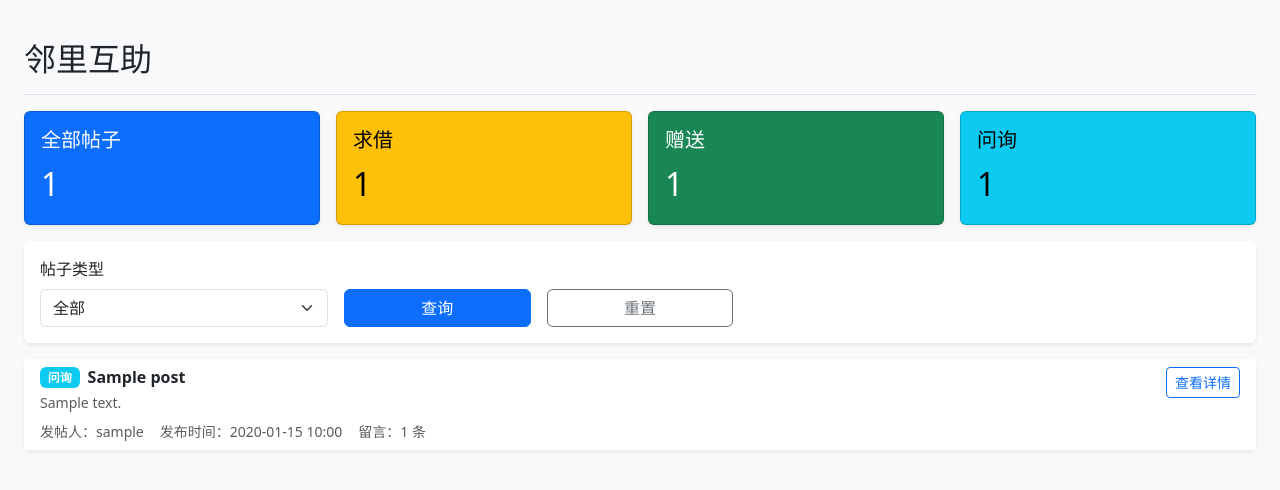
After one commit to lacsar712/label-3551-9999999, a Django app: template templates/management/neighborhood_help_list.html in a window 1280 px wide. The commit adds this page. Shown: the top 490 px of the page. Run offline with Django 4.2, Linux system fonts and the light colour scheme; the template is opened without the code that fills it: most values are stand-ins (such as "Sample title", 1, 10 or a date in 2020).

Commit message:
.661277247809132:0e076e32d65f8d7de97c145ece675cb9_6a3865330b313b44abf091be.6a38653b0b313b44abf091c0.6a386538d1ca71cd4998f36e:Trae CN.T(2026/6/22 06:27:07)

```diff
--- a/templates/base.html
+++ b/templates/base.html
@@ -85,6 +85,8 @@
                         class="{% if 'vote' in request.resolver_match.url_name %}active{% endif %}">投票管理</a>
                     <a href="{% url 'lost_item_list' %}"
                         class="{% if 'lost_item' in request.resolver_match.url_name %}active{% endif %}">失物招领</a>
+                    <a href="{% url 'neighborhood_help_list' %}"
+                        class="{% if 'neighborhood_help' in request.resolver_match.url_name %}active{% endif %}">邻里互助</a>
                     <a href="{% url 'temporary_parking_review_list' %}"
                         class="{% if 'temporary_parking_review' in request.resolver_match.url_name %}active{% endif %}">停车审核</a>
                     <a href="{% url 'temporary_parking_gate_query' %}"
@@ -94,6 +96,8 @@
                         class="{% if 'vote' in request.resolver_match.url_name %}active{% endif %}">社区投票</a>
                     <a href="{% url 'lost_item_list' %}"
                         class="{% if 'lost_item' in request.resolver_match.url_name %}active{% endif %}">失物招领</a>
+                    <a href="{% url 'neighborhood_help_list' %}"
+                        class="{% if 'neighborhood_help' in request.resolver_match.url_name %}active{% endif %}">邻里互助</a>
                     <a href="{% url 'temporary_parking_list' %}"
                         class="{% if 'temporary_parking' in request.resolver_match.url_name %}active{% endif %}">临时停车</a>
                     {% endif %}
--- /dev/null
+++ b/templates/management/neighborhood_help_list.html
@@ -0,0 +1,122 @@
+{% extends "base.html" %}
+
+{% block title %}邻里互助 - 智慧物业平台{% endblock %}
+
+{% block content %}
+<div class="d-flex justify-content-between flex-wrap flex-md-nowrap align-items-center pt-3 pb-2 mb-3 border-bottom">
+    <h1 class="h2">邻里互助</h1>
+    {% if request.user.role == 'owner' %}
+    <div class="btn-toolbar mb-2 mb-md-0">
+        <a href="{% url 'neighborhood_help_add' %}" class="btn btn-sm btn-primary">发布帖子</a>
+    </div>
+    {% endif %}
+</div>
+
+<div class="row g-3 mb-3">
+    <div class="col-md-3">
+        <div class="card text-bg-primary shadow-sm h-100">
+            <div class="card-body">
+                <h5 class="card-title">全部帖子</h5>
+                <p class="card-text fs-2">{{ total_count }}</p>
+            </div>
+        </div>
+    </div>
+    <div class="col-md-3">
+        <div class="card text-bg-warning shadow-sm h-100">
+            <div class="card-body">
+                <h5 class="card-title">求借</h5>
+                <p class="card-text fs-2">{{ borrow_count }}</p>
+            </div>
+        </div>
+    </div>
+    <div class="col-md-3">
+        <div class="card text-bg-success shadow-sm h-100">
+            <div class="card-body">
+                <h5 class="card-title">赠送</h5>
+                <p class="card-text fs-2">{{ gift_count }}</p>
+            </div>
+        </div>
+    </div>
+    <div class="col-md-3">
+        <div class="card text-bg-info shadow-sm h-100">
+            <div class="card-body">
+                <h5 class="card-title">问询</h5>
+                <p class="card-text fs-2">{{ inquiry_count }}</p>
+            </div>
+        </div>
+    </div>
+</div>
+
+<div class="card shadow-sm border-0 mb-3">
+    <div class="card-body">
+        <form method="get" class="row g-3 align-items-end">
+            <div class="col-md-3">
+                <label class="form-label">帖子类型</label>
+                <select name="post_type" class="form-select">
+                    <option value="">全部</option>
+                    {% for key, value in post_types %}
+                    <option value="{{ key }}" {% if current_post_type == key %}selected{% endif %}>{{ value }}</option>
+                    {% endfor %}
+                </select>
+            </div>
+            <div class="col-md-2">
+                <button type="submit" class="btn btn-primary w-100">查询</button>
+            </div>
+            <div class="col-md-2">
+                <a href="{% url 'neighborhood_help_list' %}" class="btn btn-outline-secondary w-100">重置</a>
+            </div>
+        </form>
+    </div>
+</div>
+
+<div class="card shadow-sm border-0">
+    <div class="card-body p-0">
+        {% if posts %}
+        <div class="list-group list-group-flush">
+            {% for post in posts %}
+            <div class="list-group-item list-group-item-action">
+                <div class="d-flex justify-content-between align-items-start">
+                    <div class="flex-grow-1">
+                        <div class="d-flex align-items-center gap-2 mb-1">
+                            {% if post.post_type == 'borrow' %}
+                            <span class="badge bg-warning text-dark">求借</span>
+                            {% elif post.post_type == 'gift' %}
+                            <span class="badge bg-success">赠送</span>
+                            {% else %}
+                            <span class="badge bg-info">问询</span>
+                            {% endif %}
+                            <h6 class="mb-0 fw-bold">{{ post.title }}</h6>
+                        </div>
+                        <p class="mb-2 text-muted small" style="display: -webkit-box; -webkit-line-clamp: 2; -webkit-box-orient: vertical; overflow: hidden;">
+                            {{ post.content }}
+                        </p>
+                        <div class="d-flex align-items-center gap-3 small text-muted">
+                            <span>发帖人：{{ post.author.username }}</span>
+                            <span>发布时间：{{ post.created_at|date:"Y-m-d H:i" }}</span>
+                            <span>留言：{{ post.reply_count }} 条</span>
+                            {% if post.show_contact and post.author.phone %}
+                            <span class="text-primary">联系方式：{{ post.author.phone }}</span>
+                            {% endif %}
+                        </div>
+                    </div>
+                    <div class="ms-3 d-flex gap-1">
+                        <a href="{% url 'neighborhood_help_detail' post.id %}" class="btn btn-sm btn-outline-primary">查看详情</a>
+                        {% if request.user.role == 'admin' or request.user.role == 'staff' or request.user == post.author %}
+                        <a href="{% url 'neighborhood_help_delete' post.id %}" class="btn btn-sm btn-outline-danger">删除</a>
+                        {% endif %}
+                    </div>
+                </div>
+            </div>
+            {% endfor %}
+        </div>
+        {% else %}
+        <div class="text-center text-muted py-5">
+            <p class="fs-4">暂无邻里互助帖子</p>
+            {% if request.user.role == 'owner' %}
+            <a href="{% url 'neighborhood_help_add' %}" class="btn btn-primary">发布第一条帖子</a>
+            {% endif %}
+        </div>
+        {% endif %}
+    </div>
+</div>
+{% endblock %}
```
Also changed, not shown: management/forms.py (+27 -1 lines), management/models.py (+43 -0 lines), management/urls.py (+7 -0 lines), management/views.py (+95 -2 lines), templates/management/neighborhood_help_detail.html (added, +98 -0 lines), management/migrations/0006_neighborhoodhelppost_neighborhoodhelpreply.py (added).
